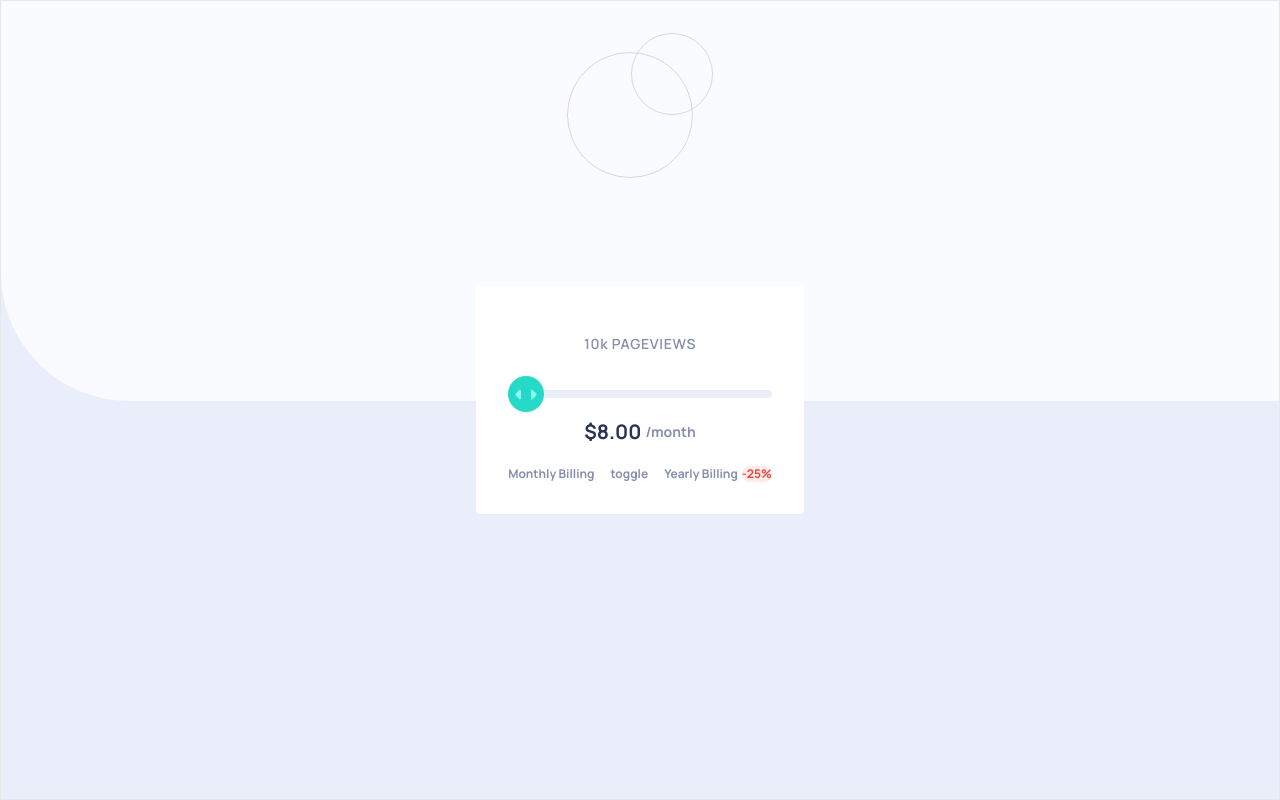
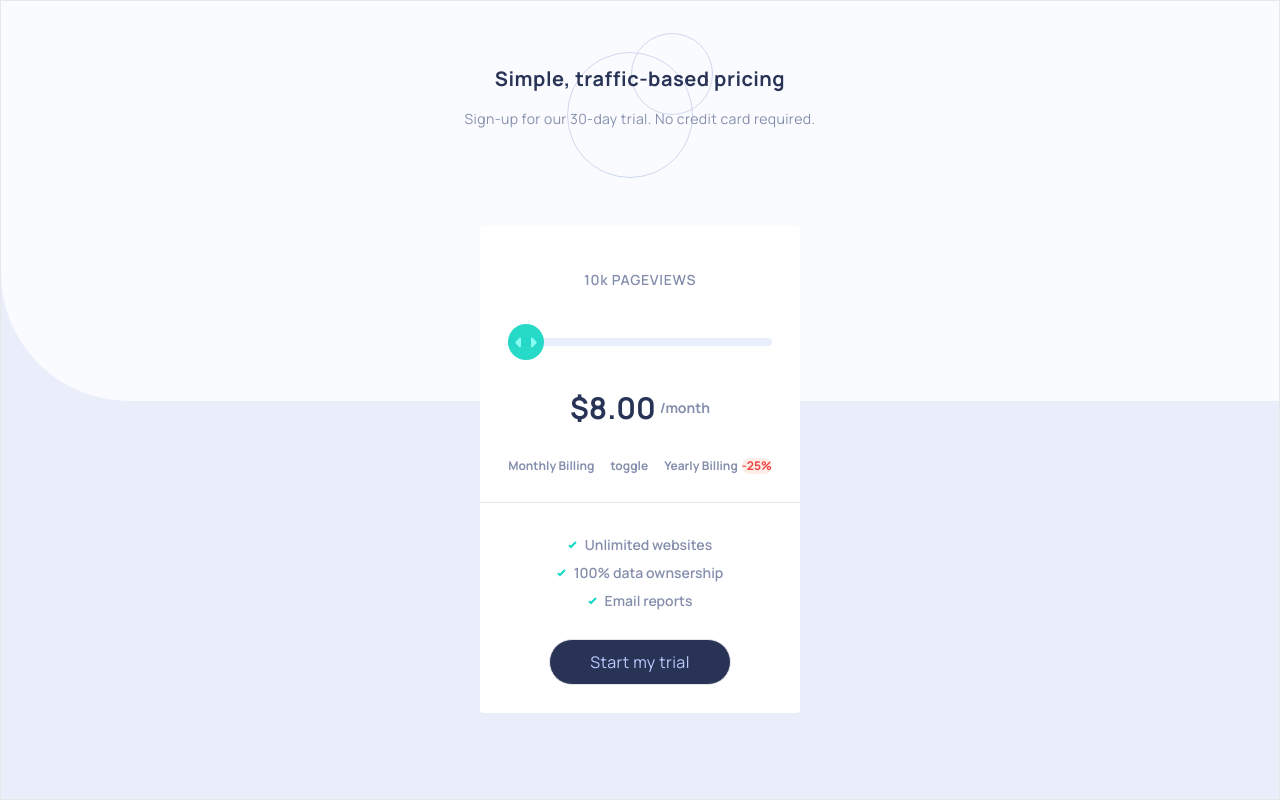
Before and after one commit to ninaokumura/interactive-price-component, a React (Create React App) app: page / in a window 1280 px wide. Built offline with nearby package versions, Linux system fonts and the light colour scheme.

Commit message:
add card footer

```diff
--- a/src/App.jsx
+++ b/src/App.jsx
@@ -3,10 +3,20 @@ import { ReactComponent as CirclesPattern } from "./assets/images/pattern-circle
 
 function App() {
   return (
-    <div className="bg-light-grayish-slider h-screen border border-red w-full grid place-content-center relative font-sans p-4">
+    <div className="bg-light-grayish-slider h-screen border border-red w-full grid place-items-center relative font-sans p-4">
       <div className="z-10">
         <div className="absolute h-[50vh] top-0 left-0 right-0 bg-very-pale-blue rounded-bl-[10vw]" />
         <CirclesPattern className=" absolute top-8 right-0 left-0 m-auto" />
+        <div className="z-10 absolute left-0 right-0 text-center text-sans text-grayish-blue tracking-wide top-16 flex flex-col gap-4">
+          <h1 className="text-xl font-bold text-dark-desaturated-blue tracking-wide">
+            Simple, traffic-based pricing
+          </h1>
+          <div className="px-[87px]">
+            <p className="text-sm">
+              Sign-up for our 30-day trial. No credit card required.
+            </p>
+          </div>
+        </div>
       </div>
       <PriceCard />
     </div>
--- /dev/null
+++ b/src/components/Button.jsx
@@ -0,0 +1,12 @@
+import React from "react";
+
+export default function Button(props) {
+  return (
+    <button
+      className="border py-2.5 px-10 rounded-full text-pale-blue bg-dark-desaturated-blue text-sans tracking-wide max-w-min whitespace-nowrap m-auto"
+      onClick={props.onClick}
+    >
+      {props.action}
+    </button>
+  );
+}
--- /dev/null
+++ b/src/components/CardFooter.jsx
@@ -0,0 +1,28 @@
+import React from "react";
+import { ReactComponent as CheckIcon } from "../assets/images/icon-check.svg";
+
+const PLAN_DETAILS = [
+  "Unlimited websites",
+  "100% data ownsership",
+  "Email reports",
+];
+
+export default function CardFooter() {
+  return (
+    <div>
+      <ul>
+        {PLAN_DETAILS.map(plan => (
+          <li
+            key={plan}
+            className="flex justify-center items-center gap-2 font-sans text-sm text-grayish-blue font-semibold py-1"
+          >
+            <div>
+              <CheckIcon />
+            </div>
+            {plan}
+          </li>
+        ))}
+      </ul>
+    </div>
+  );
+}
--- a/src/components/PriceCard.jsx
+++ b/src/components/PriceCard.jsx
@@ -1,5 +1,8 @@
 import React, { useState } from "react";
 import Slider from "./Slider";
+
+import Button from "./Button";
+import CardFooter from "./CardFooter";
 
 const PLANS = [
   {
@@ -33,7 +36,8 @@ const PLANS = [
 export default function PriceCard() {
   const [selectedPlan, setSelectedPlan] = useState(0);
   return (
-    <div className="bg-price-white rounded z-10 p-8 flex flex-col gap-5">
+    <div className="bg-price-white rounded z-10 divide-y">
+      <div className="p-7 flex flex-col gap-8">
         <h1 className="text-grayish-blue text-sm text-center py-4 font-sans font-semibold tracking-wider">
           {PLANS[selectedPlan].pageviews} PAGEVIEWS
         </h1>
@@ -46,9 +50,8 @@ export default function PriceCard() {
             onInput={evt => setSelectedPlan(Number(evt.target.value))}
           />
         </div>
-
-      <div className="text-center text-dark-desaturated-blue flex justify-center items-center gap-1 font-bold">
-        <span className="text-xl">${PLANS[selectedPlan].price}.00</span>
+        <div className="text-center text-dark-desaturated-blue flex justify-center items-center gap-1 font-bold pt-3">
+          <span className="text-3xl">${PLANS[selectedPlan].price}.00</span>
           <span className="text-grayish-blue text-sm">/month</span>
         </div>
         <div className="flex gap-4 text-xs text-grayish-blue font-bold">
@@ -62,5 +65,10 @@ export default function PriceCard() {
           </div>
         </div>
       </div>
+      <div className="p-7 flex flex-col gap-6">
+        <CardFooter />
+        <Button action="Start my trial" />
+      </div>
+    </div>
   );
 }
```
Lines whose indentation alone changed are shown as unchanged.
